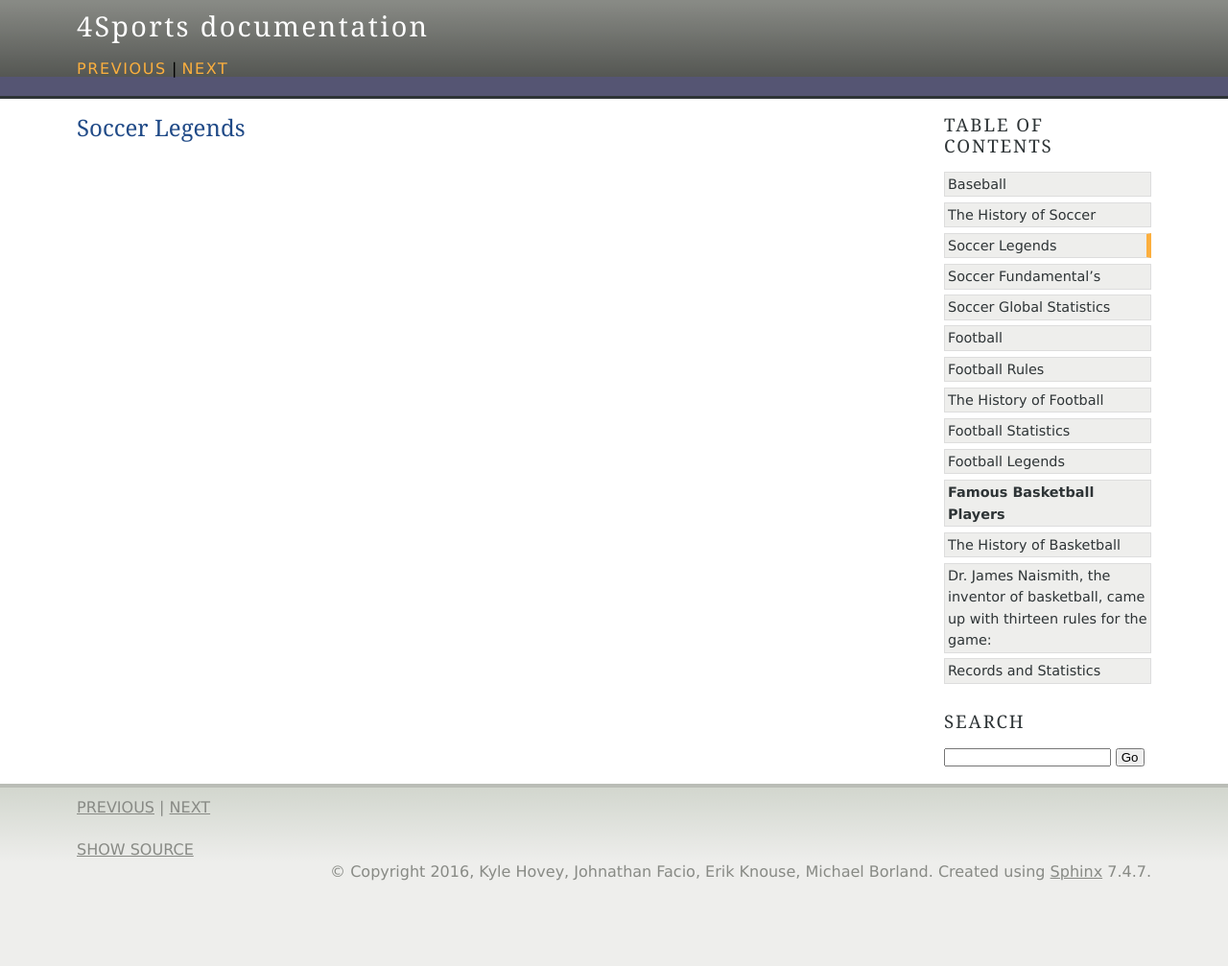
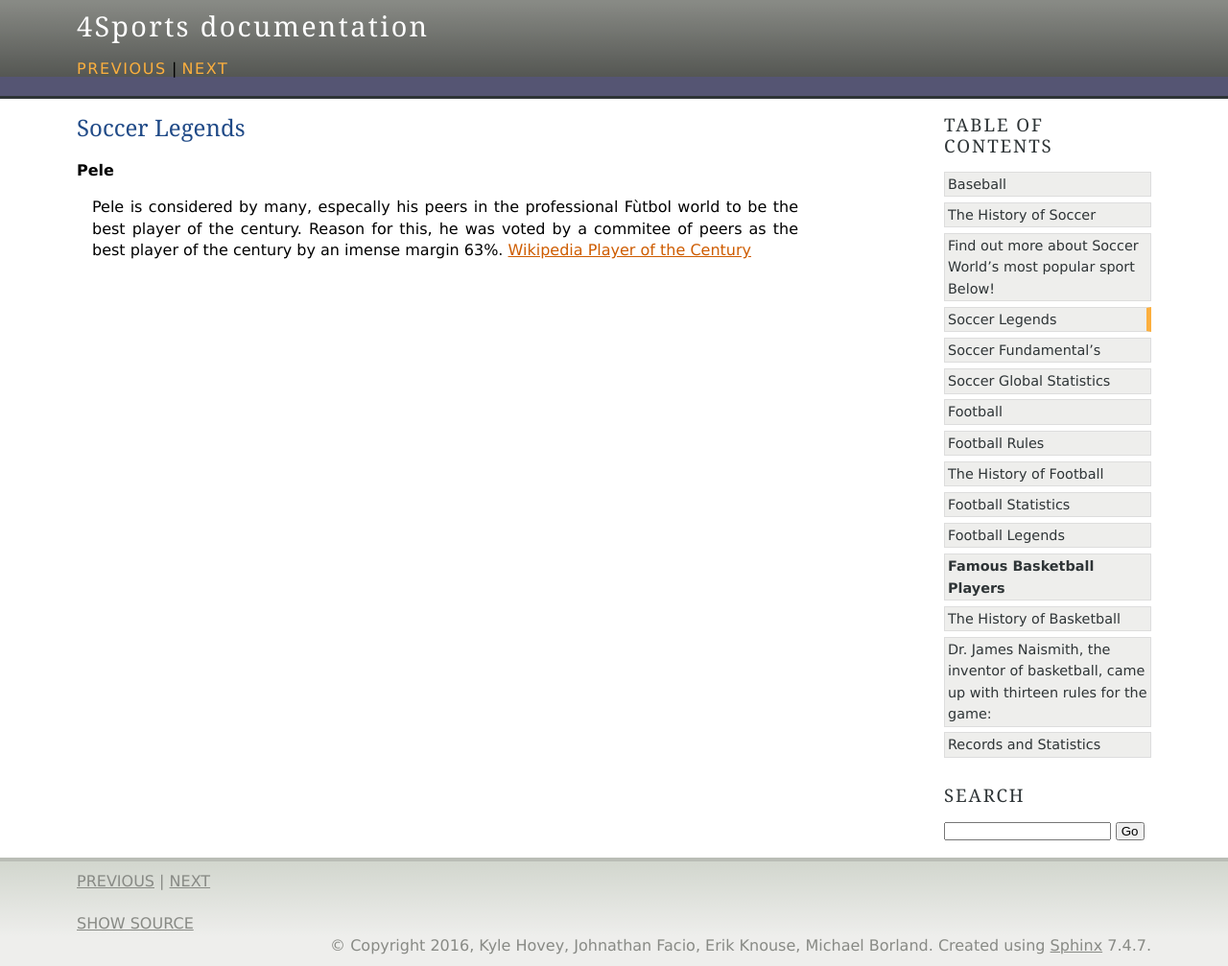
Before and after one commit to michaelborlandKeys/4Sports, a Sphinx documentation site: the page built from source/soccer/soccer_legends.rst, in a window 1280 px wide. Shown: the whole page at 96% size. Built offline with Sphinx 7.4.7, drawn with Linux system fonts in a browser that asks for light colours; before the commit the page ends 930 px from its top, so only the background shows below that.

Commit message:
finished research and added heading to soccer history page, added some info to the legends page including citations.

```diff
--- a/source/soccer/soccer.rst
+++ b/source/soccer/soccer.rst
@@ -1,4 +1,13 @@
 =====================
 The History of Soccer
 =====================
+
+
+
+
+============================================================
+Find out more about Soccer World's most popular sport Below!
+============================================================
+
+
  `Soccer Legends <soccer_legends.html>`_
--- a/source/soccer/soccer_legends.rst
+++ b/source/soccer/soccer_legends.rst
@@ -1,2 +1,7 @@
 Soccer Legends
 ==============
+
+**Pele**
+
+
+	Pele is considered by many, especally his peers in the 			professional Fùtbol world to be the best player of the century. Reason for this, he was voted by a commitee of peers as the best player of the century by an imense margin 63%.   `Wikipedia Player of the Century <https://en.wikipedia.org/wiki/ FIFA_Player_of_the_Century>`_
```
